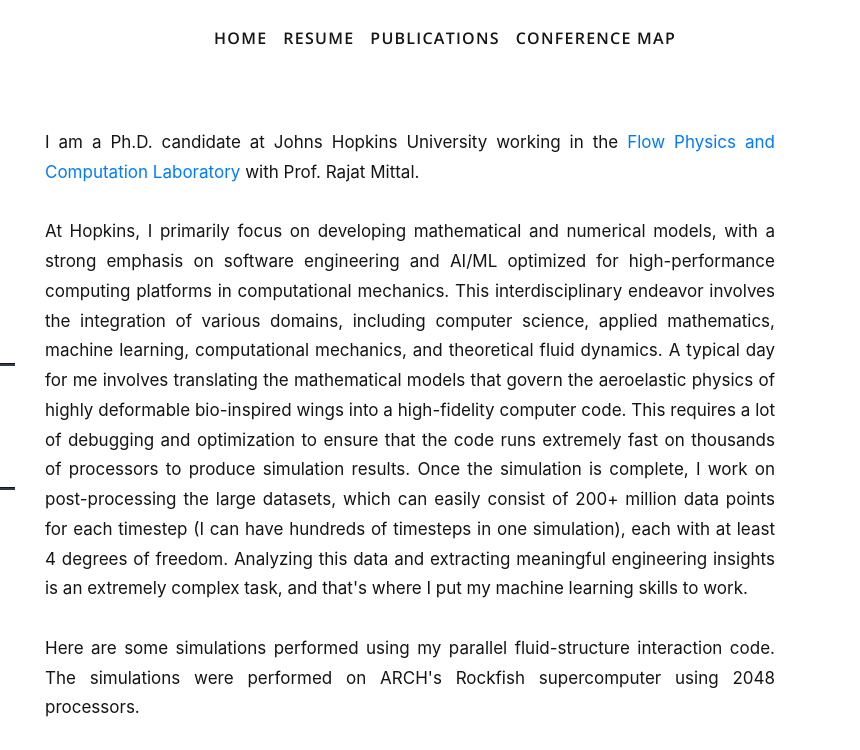
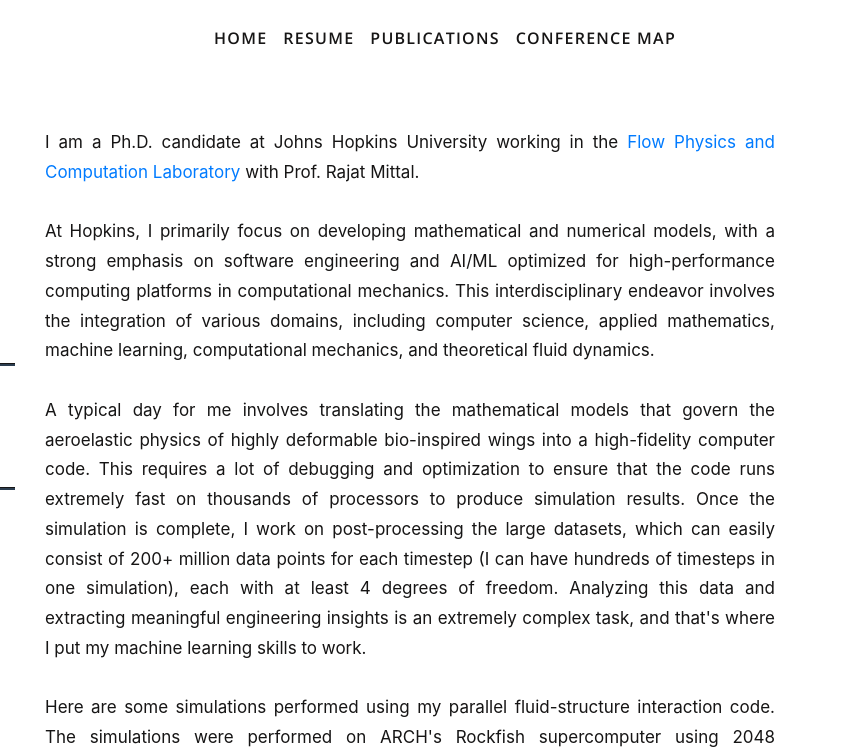
Before and after one commit to sushrutkr/sushrutkr.github.io, a plain HTML site: page index.html in a window 1280 px wide. Shown: the top 750 px of the page, 420-1280 px from the left. Drawn offline with nearby package versions, Linux system fonts and the light colour scheme; files whose address does not match are found by name.

Commit message:
Update index.html

```diff
--- a/index.html
+++ b/index.html
@@ -121,7 +121,7 @@
                     <p class="text-justify">
                         I am a Ph.D. candidate at Johns Hopkins University working in the <a href="https://engineering.jhu.edu/fsag/" target="_blank">Flow Physics and Computation Laboratory</a> with Prof. Rajat Mittal. <br><br>
 
-                        At Hopkins, I primarily focus on developing mathematical and numerical models, with a strong emphasis on software engineering and AI/ML optimized for high-performance computing platforms in computational mechanics. This interdisciplinary endeavor involves the integration of various domains, including computer science, applied mathematics, machine learning, computational mechanics, and theoretical fluid dynamics.
+                        At Hopkins, I primarily focus on developing mathematical and numerical models, with a strong emphasis on software engineering and AI/ML optimized for high-performance computing platforms in computational mechanics. This interdisciplinary endeavor involves the integration of various domains, including computer science, applied mathematics, machine learning, computational mechanics, and theoretical fluid dynamics. <br><br>
                         A typical day for me involves translating the mathematical models that govern the aeroelastic physics of highly deformable bio-inspired wings into a high-fidelity computer code. This requires a lot of debugging and optimization to ensure that the code runs extremely fast on thousands of processors to produce simulation results. Once the simulation is complete, I work on post-processing the large datasets, which can easily consist of 200+ million data points for each timestep (I can have hundreds of timesteps in one simulation), each with at least 4 degrees of freedom. Analyzing this data and extracting meaningful engineering insights is an extremely complex task, and that's where I put my machine learning skills to work.
                         <br><br>
                         Here are some simulations performed using my parallel fluid-structure interaction code. The simulations were performed on ARCH's Rockfish supercomputer using 2048 processors.<br><br>
```
